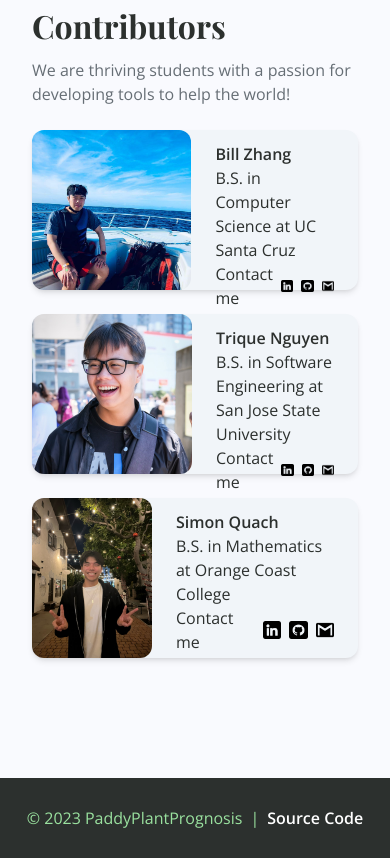
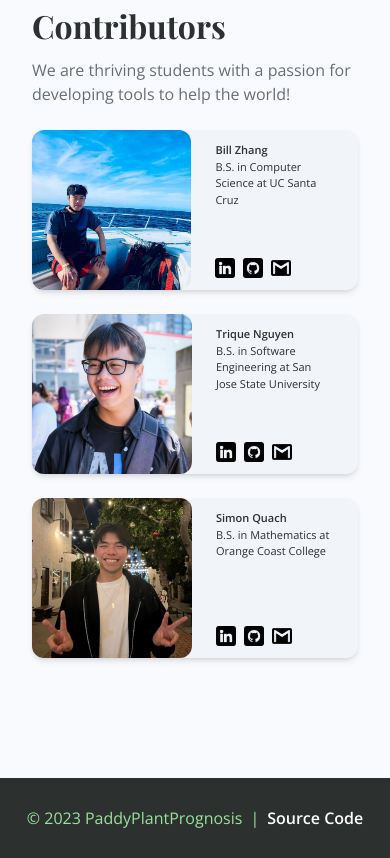
Before and after one commit to IdkwhatImD0ing/PaddyPlantPrognosis, a React (Vite) app in the folder client/: page /about in a window 390 px wide. Shown: the part 940-1798 px from the top of the page. Built offline with nearby package versions, Linux system fonts and the light colour scheme; a web font is replaced by a local one.

Commit message:
Fixed responsive design + contributor cards

```diff
--- a/client/src/App.jsx
+++ b/client/src/App.jsx
@@ -1,12 +1,13 @@
 import { BrowserRouter, Routes, Route}  from 'react-router-dom';
 
 import {Home, Diseases, Resources, About, Diagnose, Disease } from './pages';
-import { Navbar, Footer } from './components';
+import { Navbar, Footer, ScrollToTop } from './components';
 import './App.css';
 
 function App() {
   return (
     <BrowserRouter>
+      <ScrollToTop />
       <Navbar />
       <main className="min-h-[calc(100vh-80px)]">
         <Routes>
--- a/client/src/components/Contributor.jsx
+++ b/client/src/components/Contributor.jsx
@@ -4,8 +4,8 @@ import Gmail from "../assets/gmail-logo.png"
 
 const Contributor = ({ photo, name, info, linkedin, github, gmail }) => {
   return (
-    <div className="transition duration-200 ease-in-out md:w-[40rem] w-[100%] h-[10rem] flex bg-slate-100 rounded-xl shadow-md hover:shadow-2xl">
-        <img className="w-[10rem] rounded-xl object-cover" src={photo} alt="image"/>
+    <div className="transition duration-200 ease-in-out md:w-[40rem] w-[100%] h-[10rem] md:text-[16px] text-[11px] flex bg-slate-100 rounded-xl shadow-md hover:shadow-2xl">
+        <img className="max-w-[50%] h-auto rounded-xl object-cover" src={photo} alt="image"/>
         <div className="flex flex-col justify-between px-6 py-3 text-left">
             <figcaption>
                 <div className="text-left font-semibold">
@@ -16,7 +16,7 @@ const Contributor = ({ photo, name, info, linkedin, github, gmail }) => {
                 </div>
             </figcaption>
             <div className="flex gap-2 items-center">
-                Contact me
+                <p className="lg:block hidden">Contact me</p>
                 <a href={linkedin}>
                     <img className="w-[20px] hover:ring-grey" src={LinkedIn} />
                 </a>
--- /dev/null
+++ b/client/src/components/ScrollToTop.jsx
@@ -0,0 +1,14 @@
+import { useEffect } from 'react';
+import { useLocation } from 'react-router-dom';
+
+function ScrollToTop() {
+  const { pathname } = useLocation();
+
+  useEffect(() => {
+    window.scrollTo(0, 0);
+  }, [pathname]);
+
+  return null;
+}
+
+export default ScrollToTop;
--- a/client/src/components/index.js
+++ b/client/src/components/index.js
@@ -5,6 +5,7 @@ import Hero from './Hero'
 import Problem from './Problem'
 import Features from './Features'
 import DiseaseCard from './DiseaseCard'
+import ScrollToTop from './ScrollToTop'
 
 export {
   Navbar,
@@ -14,4 +15,5 @@ export {
   Problem,
   Features,
   DiseaseCard,
+  ScrollToTop
 }
--- a/client/src/pages/About.jsx
+++ b/client/src/pages/About.jsx
@@ -103,7 +103,7 @@ const About = () => {
             <p className='text-[18px] text-[#43b348] font-medium mt-6'>Who made it?</p>
             <h1 className='text-[32px] font-bold font-serif'>Meet Our Contributors</h1>
             <p className='pt-2 pb-6 text-[16px] text-[#666e75]'>We are thriving students with a passion for developing tools to help the world!</p>
-            <div className="flex flex-col justify-between md:items-start items-center gap-6 pb-10">
+            <div className="flex flex-col justify-between md:items-start gap-6 pb-10">
               {contacts.map((contact, index) => (
                 <animated.div style={trail[index]}>
                   <Contributor
--- a/client/src/pages/Disease.jsx
+++ b/client/src/pages/Disease.jsx
@@ -6,6 +6,7 @@ export default function Disease() {
   const {id} = useParams();
   const disease = Data[id];
 
+  // ANIMATIONS
   const fadeDown1 = useSpring({
     from: {opacity: 0, transform: 'translateY(-50px)'},
     to: {opacity: 1, transform: 'translateY(0px)'},
--- a/client/src/pages/Diseases.jsx
+++ b/client/src/pages/Diseases.jsx
@@ -42,7 +42,7 @@ const Diseases = () => {
                 photo={`/sample-paddies/${page}.jpg`}
                 name={Data[page].name}
                 description={`${Data[page].cause
-                  .slice(0, 70)
+                  .slice(0, 50)
                   .replace(/^\s+|\s+$/gm, '')}...`}
               />
             </animated.div>
```
Also changed, not shown: client/src/assets/contributors/simon.jpg.
